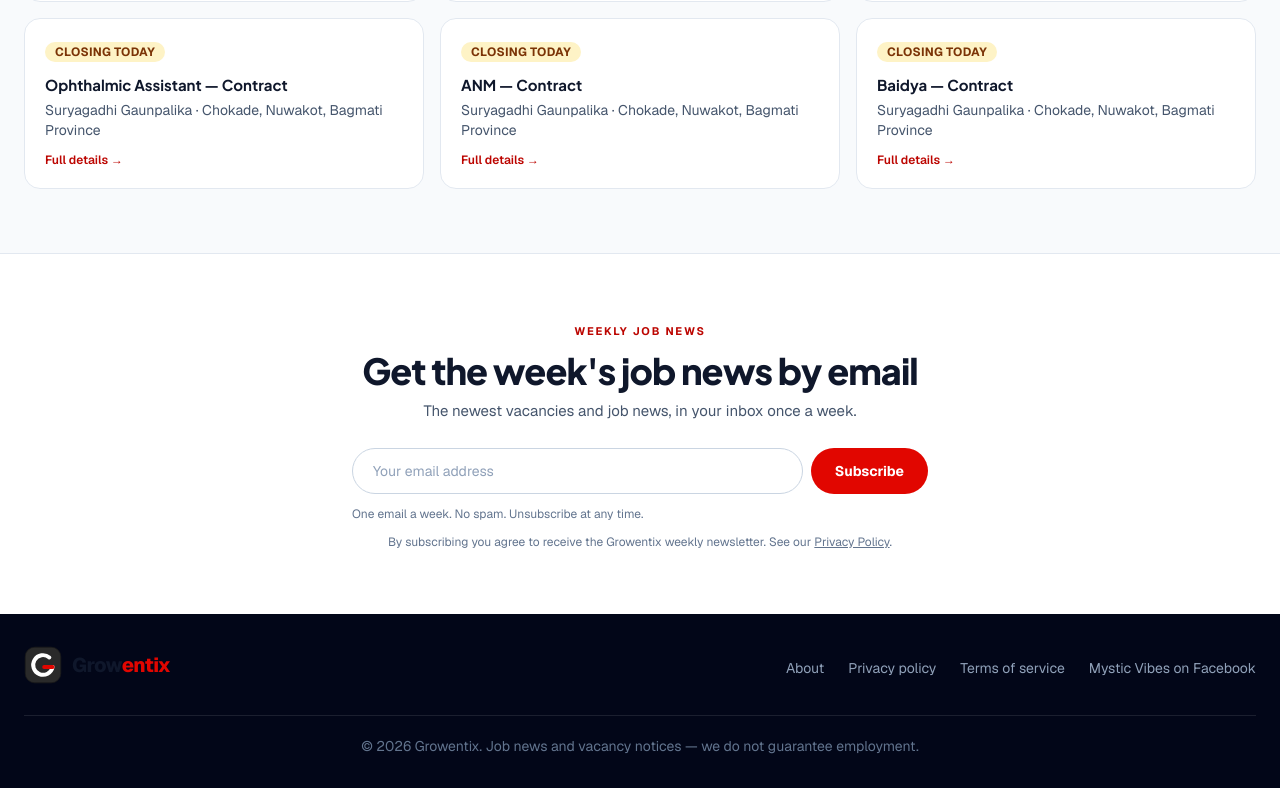
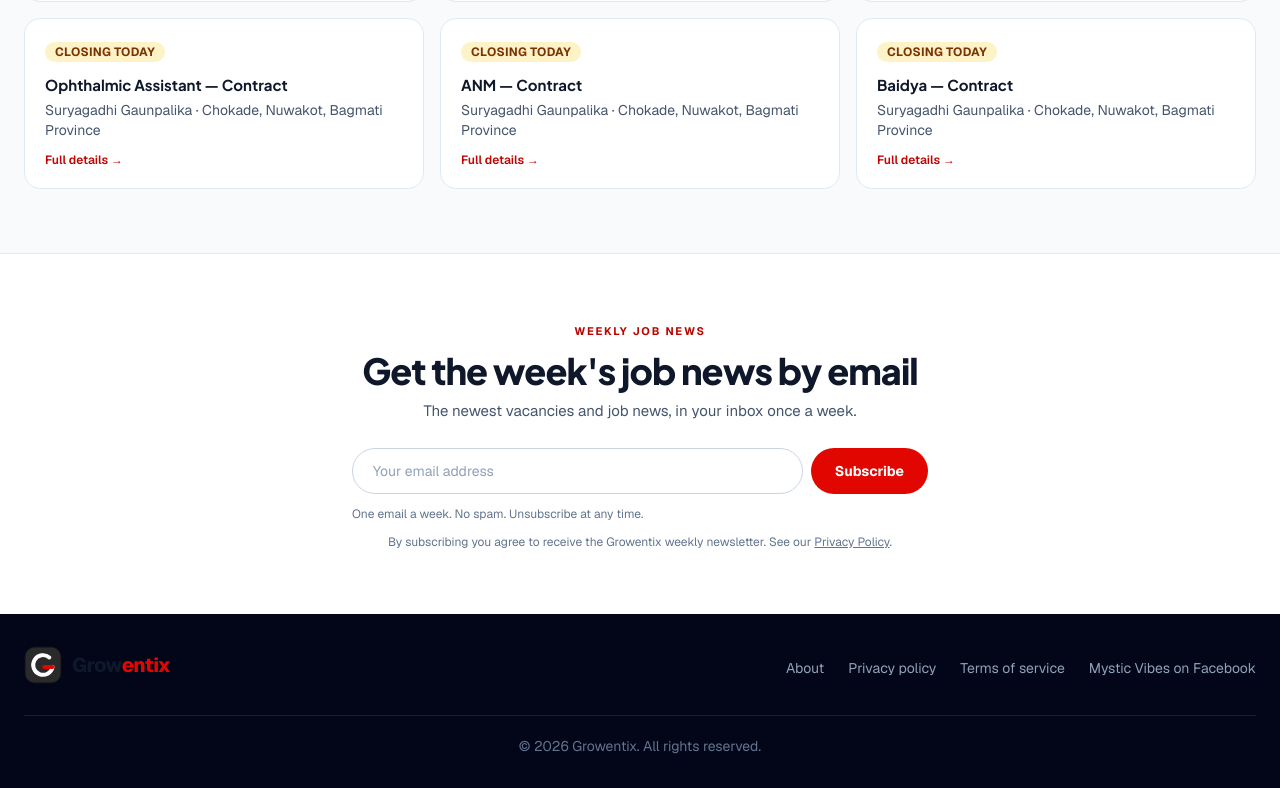
Before and after one commit to ganeshinunited-dot/8765432123, a Next.js app: page / in a window 1280 px wide. Shown: the part 1582-2370 px from the top of the page. Built offline with nearby package versions, Linux system fonts and the light colour scheme; no server answers; the database is empty.

Commit message:
Footer: copyright 2026 Growentix, all rights reserved

```diff
--- a/src/components/layout/Footer.tsx
+++ b/src/components/layout/Footer.tsx
@@ -57,7 +57,7 @@ export function Footer() {
           </nav>
         </div>
         <div className="mt-6 border-t border-white/10 pt-5 text-center text-sm text-slate-500">
-          <p>© {new Date().getFullYear()} Growentix. Job news and vacancy notices — we do not guarantee employment.</p>
+          <p>© 2026 Growentix. All rights reserved.</p>
         </div>
       </div>
     </footer>
```
